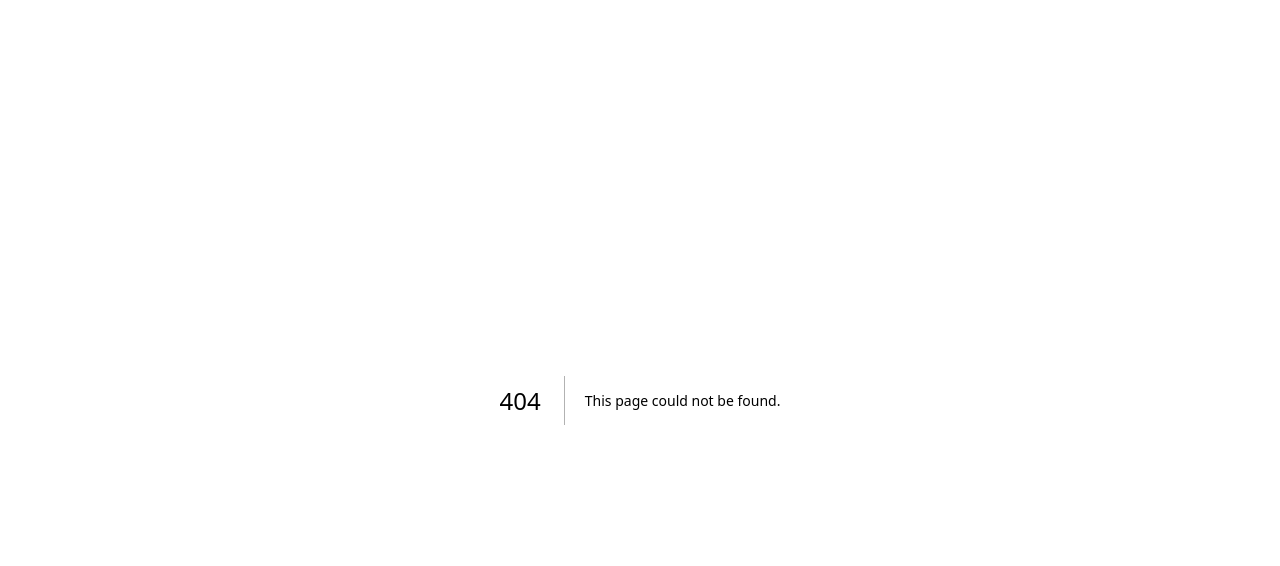
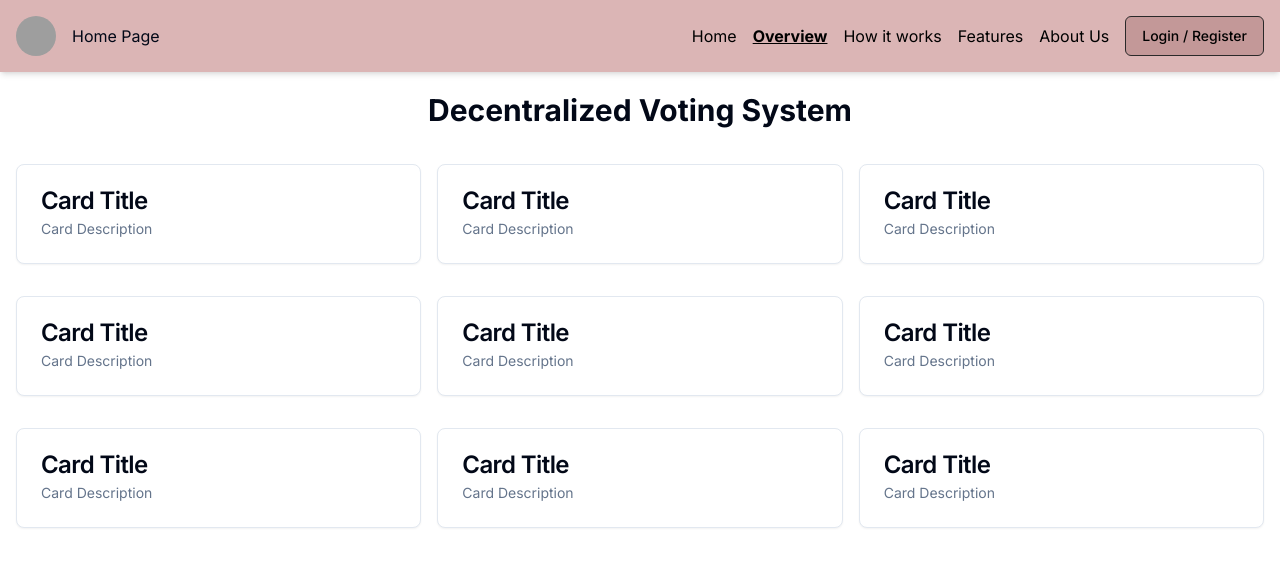
Before and after one commit to Aiyern30/Voting-System-DevMatch-Hackathon-, a Next.js app: page /Overview in a window 1280 px wide. Before the commit this address had no page. Shown: the top 566 px of the page. Built offline with nearby package versions, Linux system fonts and the light colour scheme; grey boxes are pictures that could not be loaded.

Commit message:
sketch UI

```diff
--- /dev/null
+++ b/src/app/How-it-works/page.tsx
@@ -0,0 +1,53 @@
+import { Card, CardContent } from "@/components/ui/Card";
+import {
+  Carousel,
+  CarouselContent,
+  CarouselItem,
+  CarouselPrevious,
+  CarouselNext,
+} from "@/components/ui/Carousel";
+import Header from "@/components/ui/Components/Header";
+import React from "react";
+
+const page = () => {
+  // Define an array of card data with titles and descriptions
+  const cardData = [
+    { title: "Card 1", description: "Description for Card 1" },
+    { title: "Card 2", description: "Description for Card 2" },
+    { title: "Card 3", description: "Description for Card 3" },
+    { title: "Card 4", description: "Description for Card 4" },
+    { title: "Card 5", description: "Description for Card 5" },
+  ];
+
+  return (
+    <div>
+      <Header />
+      <div className="text-3xl font-bold text-center my-5">
+        How Does it Work?
+      </div>
+      <Carousel className="w-full max-w-7xl mx-auto">
+        <CarouselContent className="-ml-1">
+          {cardData.map((card, index) => (
+            <CarouselItem
+              key={index}
+              className="pl-1 md:basis-1/2 lg:basis-1/4"
+            >
+              <div className="p-1">
+                <Card className="min-w-[270px] min-h-[430px] bg-[#987070]">
+                  <CardContent className="flex flex-col items-center justify-center p-6">
+                    <span className="text-2xl font-semibold">{card.title}</span>
+                    <p className="mt-2 text-center">{card.description}</p>
+                  </CardContent>
+                </Card>
+              </div>
+            </CarouselItem>
+          ))}
+        </CarouselContent>
+        <CarouselPrevious />
+        <CarouselNext />
+      </Carousel>
+    </div>
+  );
+};
+
+export default page;
--- a/src/app/Ian/page.tsx
+++ /dev/null
@@ -1,7 +0,0 @@
-import React from "react";
-
-const page = () => {
-  return <div>diuuuuu</div>;
-};
-
-export default page;
--- /dev/null
+++ b/src/app/Overview/page.tsx
@@ -0,0 +1,85 @@
+import {
+  Card,
+  CardContent,
+  CardDescription,
+  CardFooter,
+  CardHeader,
+  CardTitle,
+} from "@/components/ui/Card";
+import Header from "@/components/ui/Components/Header";
+import React from "react";
+
+const page = () => {
+  return (
+    <div>
+      <Header></Header>
+      <div className="text-3xl font-bold text-center my-5">
+        Decentralized Voting System
+      </div>
+      <div className="max-w-7xl mx-auto">
+        <div className="grid grid-cols-1 sm:grid-cols-2 md:grid-cols-3 gap-4 p-4">
+          <Card>
+            <CardHeader>
+              <CardTitle>Card Title</CardTitle>
+              <CardDescription>Card Description</CardDescription>
+            </CardHeader>
+          </Card>
+          <Card>
+            <CardHeader>
+              <CardTitle>Card Title</CardTitle>
+              <CardDescription>Card Description</CardDescription>
+            </CardHeader>
+          </Card>
+          <Card>
+            <CardHeader>
+              <CardTitle>Card Title</CardTitle>
+              <CardDescription>Card Description</CardDescription>
+            </CardHeader>
+          </Card>
+        </div>
+        <div className="grid grid-cols-1 sm:grid-cols-2 md:grid-cols-3 gap-4 p-4">
+          <Card>
+            <CardHeader>
+              <CardTitle>Card Title</CardTitle>
+              <CardDescription>Card Description</CardDescription>
+            </CardHeader>
+          </Card>
+          <Card>
+            <CardHeader>
+              <CardTitle>Card Title</CardTitle>
+              <CardDescription>Card Description</CardDescription>
+            </CardHeader>
+          </Card>
+          <Card>
+            <CardHeader>
+              <CardTitle>Card Title</CardTitle>
+              <CardDescription>Card Description</CardDescription>
+            </CardHeader>
+          </Card>
+        </div>
+        <div className="grid grid-cols-1 sm:grid-cols-2 md:grid-cols-3 gap-4 p-4">
+          <Card>
+            <CardHeader>
+              <CardTitle>Card Title</CardTitle>
+              <CardDescription>Card Description</CardDescription>
+            </CardHeader>
+          </Card>
+          <Card>
+            <CardHeader>
+              <CardTitle>Card Title</CardTitle>
+              <CardDescription>Card Description</CardDescription>
+            </CardHeader>
+          </Card>
+          <Card>
+            <CardHeader>
+              <CardTitle>Card Title</CardTitle>
+              <CardDescription>Card Description</CardDescription>
+            </CardHeader>
+          </Card>
+        </div>
+      </div>
+    </div>
+  );
+};
+
+export default page;
--- a/src/app/page.tsx
+++ b/src/app/page.tsx
@@ -1,10 +1,30 @@
+import { Button } from "@/components/ui/Button";
 import Header from "@/components/ui/Components/Header";
-import Image from "next/image";
 
 export default function Home() {
   return (
     <div>
-      <Header></Header>
+      <Header />
+      <div className="w-full h-[630px] bg-[#F1E5D1] flex justify-center items-center relative">
+        <div
+          className="absolute inset-0 bg-cover bg-center opacity-50"
+          style={{ backgroundImage: "url('Homepage.png')" }}
+        ></div>
+
+        <div className="relative flex flex-col space-y-3 z-10">
+          <div className="text-3xl font-bold">Decentralized Voting System</div>
+          <div>Secure, transparent, and decentralized voting for everyone.</div>
+          <div className="flex space-x-2 mx-auto">
+            <Button className="bg-[#DBB5B5] border border-[#2A2929] text-black">
+              Get Started
+            </Button>
+            <Button className="bg-[#C39898] border border-[#2A2929] text-black">
+              Learn More
+            </Button>
+          </div>
+        </div>
+      </div>
+      <div className="bg-[#DBB5B5] h-16"></div>
     </div>
   );
 }
--- a/src/components/ui/Components/Header.tsx
+++ b/src/components/ui/Components/Header.tsx
@@ -1,8 +1,21 @@
+"use client";
+
 import React from "react";
 import { Button } from "../Button";
 import { Avatar, AvatarFallback, AvatarImage } from "../Avatar";
+import { usePathname } from "next/navigation";
 
 const Header = () => {
+  const pathname = usePathname();
+
+  const links = [
+    { name: "Home", href: "/" },
+    { name: "Overview", href: "/Overview" },
+    { name: "How it works", href: "/How-it-works" },
+    { name: "Features", href: "/Features" },
+    { name: "About Us", href: "/About-us" },
+  ];
+
   return (
     <div className="flex justify-between items-center p-4 shadow-md bg-[#DBB5B5]">
       <div className="flex items-center space-x-4">
@@ -14,22 +27,18 @@
         </div>
         <div>Home Page</div>
       </div>
-      <div className="flex items-center space-x-4">
-        <a href="#home" className="text-black">
-          Home
-        </a>
-        <a href="#overview" className="text-black">
-          Overview
-        </a>
-        <a href="#how-it-works" className="text-black">
-          How it works
-        </a>
-        <a href="#features" className="text-black">
-          Features
-        </a>
-        <a href="#about-us" className="text-black">
-          About Us
-        </a>
+      <div className="flex items-center space-x-4 cursor-pointer">
+        {links.map((link) => (
+          <a
+            key={link.name}
+            href={link.href}
+            className={`text-black ${
+              pathname === link.href ? "font-bold underline" : ""
+            }`}
+          >
+            {link.name}
+          </a>
+        ))}
         <Button className="bg-[#C39898] border border-[#2A2929] text-black">
           Login / Register
         </Button>
```
Also changed, not shown: public/Homepage.png (added).
